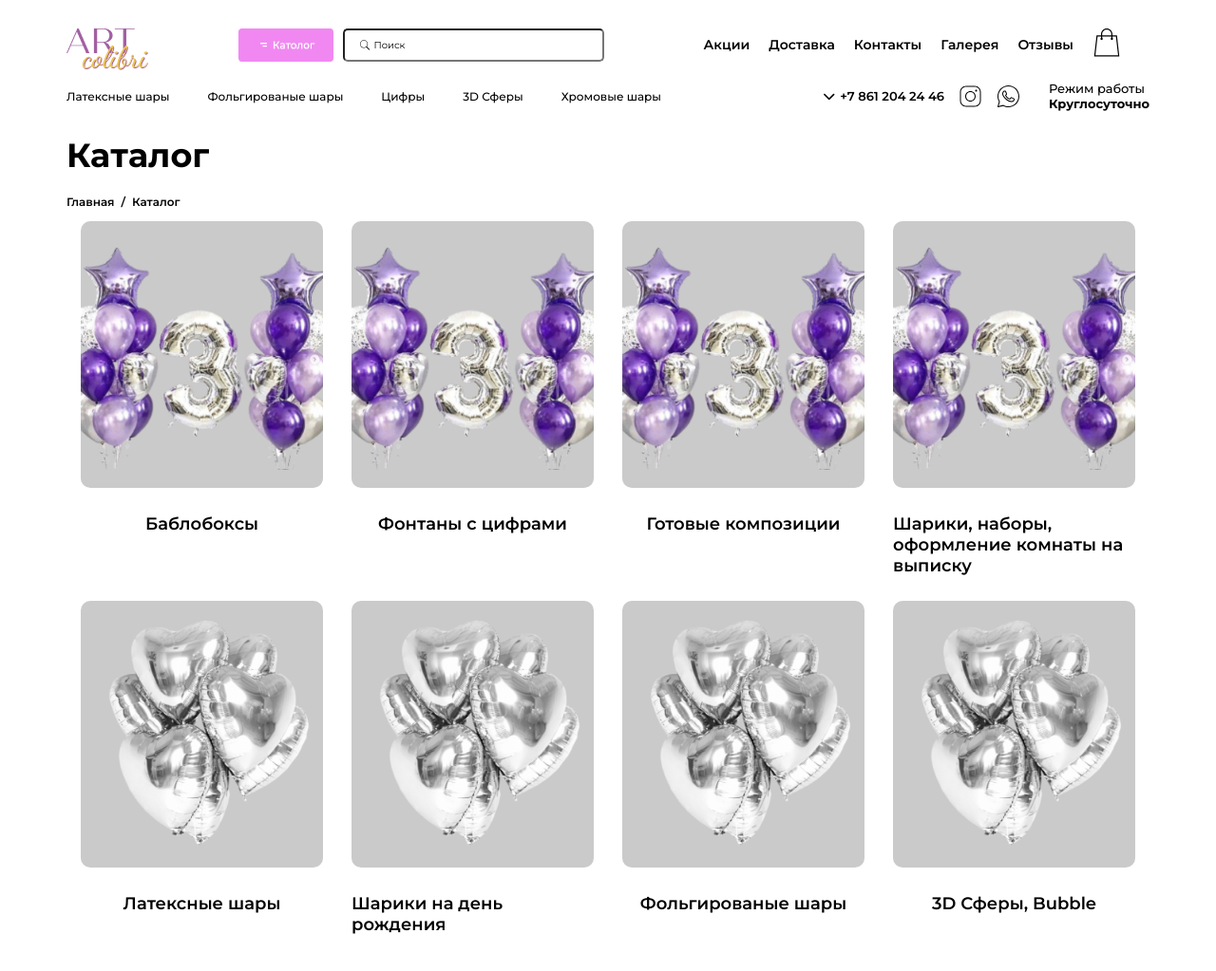
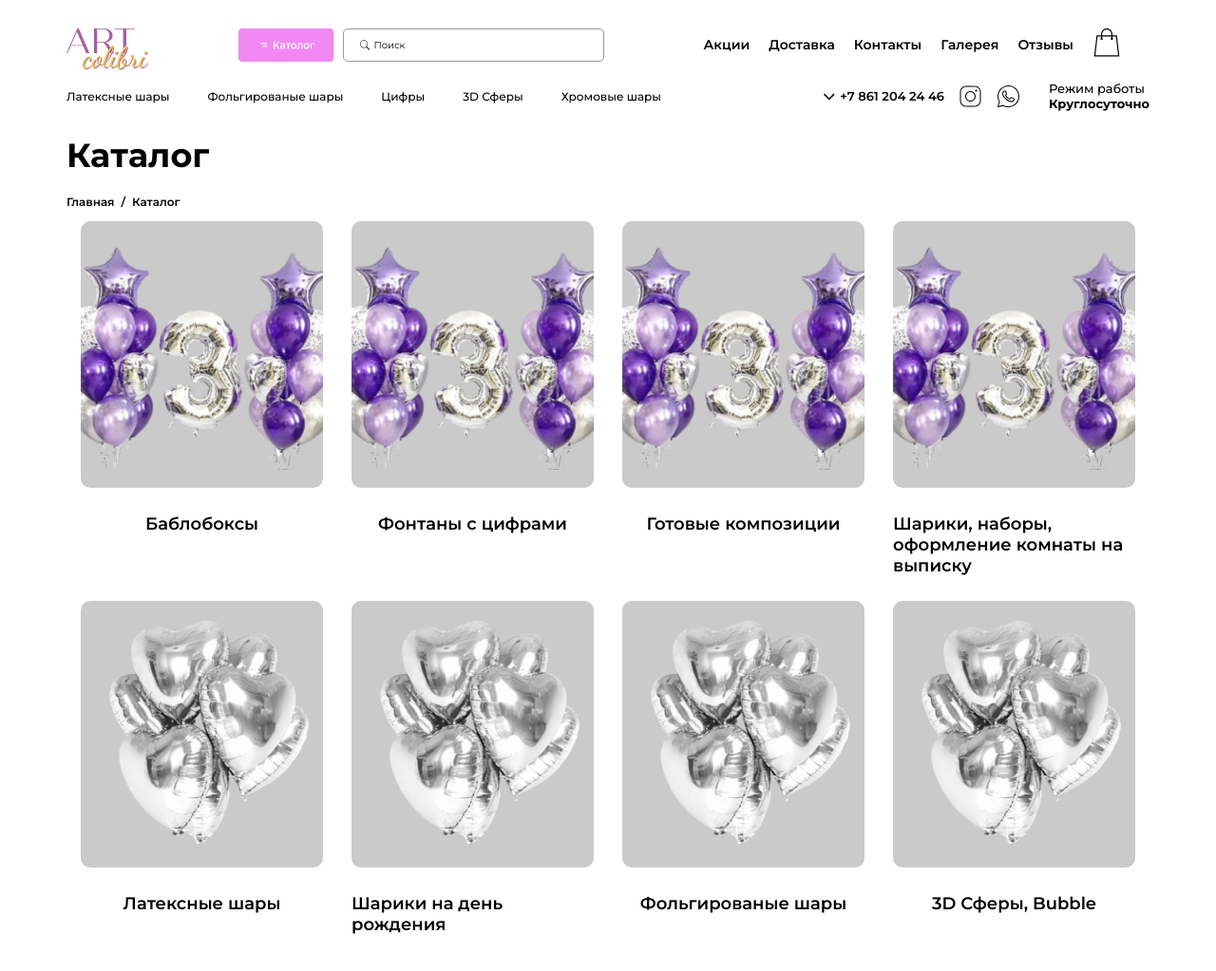
Before and after one commit to Amirjon707/Art-colibri, a plain HTML site: page index.html in a window 1280 px wide. Shown: the top 1023 px of the page at 95% size. Drawn offline with Linux system fonts and the light colour scheme.

Commit message:
input fix

```diff
--- a/CSS/style.scss
+++ b/CSS/style.scss
@@ -54,9 +54,13 @@ body {
                 border-radius: 5px;
                 position: relative;
                 outline: none;
+                border: none;
                 padding-left: 4%;
                 transition: 1s;
-                &:valid ~ label {
+                border: 1px solid #999;
+                border-radius: 5px;
+
+                &:valid~label {
                     display: none;
                 }
             }
@@ -229,7 +233,6 @@ body {
             transition: .3s;
             cursor: pointer;
             padding: 0 15px;
-            border-radius: 5px;
             height: 400px;
             width: 25%;
             display: flex;
```
Also changed, not shown: CSS/style.css, 1 other file.
